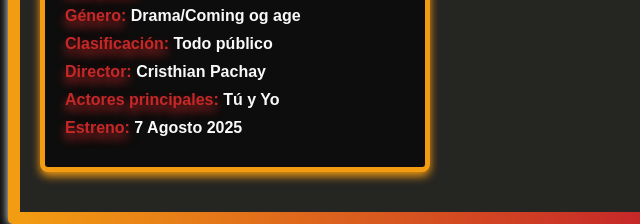
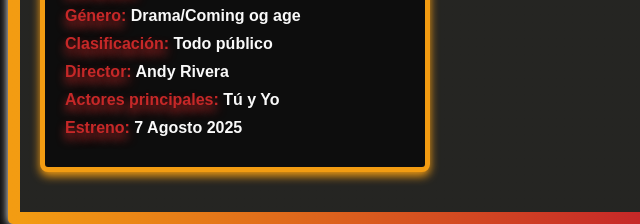
Before and after one commit to Oscar4561/Nuestro-cine, a plain HTML site: page pelicula1.html in a window 1280 px wide. Shown: the part 759-983 px from the top of the page, 0-640 px from the left. Drawn offline with Linux system fonts and the light colour scheme.

Commit message:
pelicula1.html

```diff
--- a/pelicula1.html
+++ b/pelicula1.html
@@ -168,7 +168,7 @@
         <p><strong>Duración:</strong> 1:02 minutos</p>
         <p><strong>Género:</strong> Drama/Coming og age</p>
         <p><strong>Clasificación:</strong> Todo público</p>
-        <p><strong>Director:</strong> Cristhian Pachay</p>
+        <p><strong>Director:</strong> Andy Rivera</p>
         <p><strong>Actores principales:</strong> Tú y Yo</p>
         <p itemprop="datePublished"><strong>Estreno:</strong> 7 Agosto 2025</p>
       </div>
```
